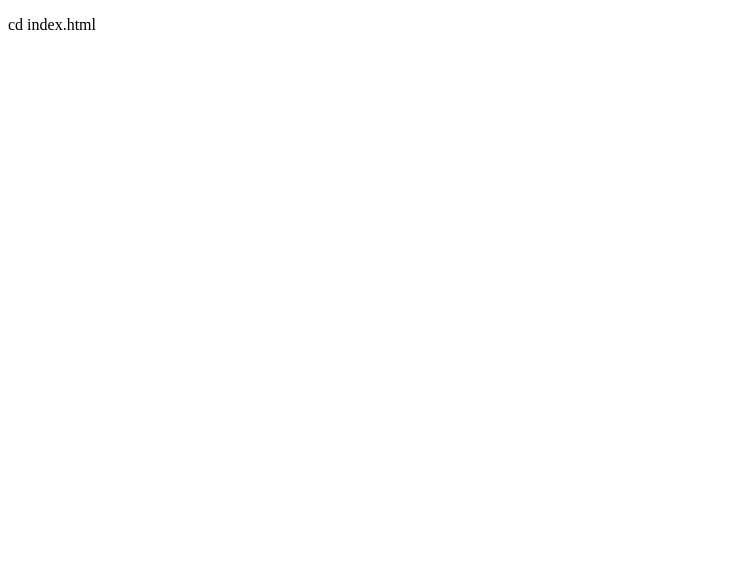
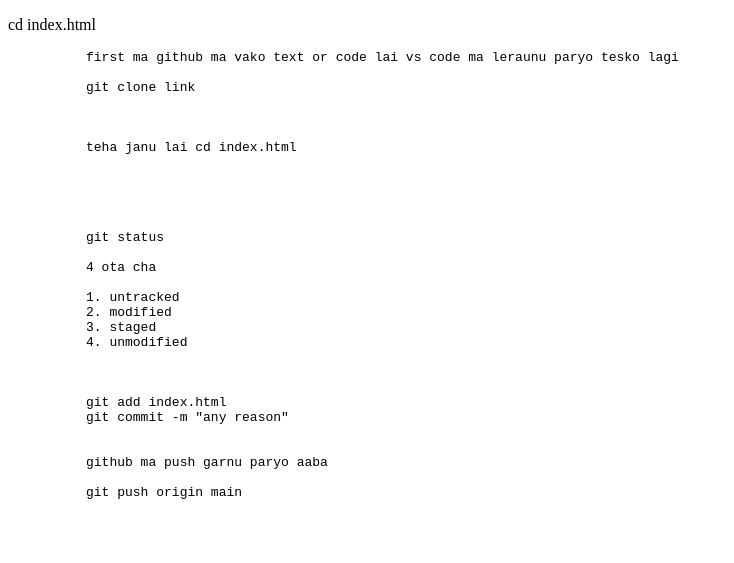
Before and after one commit to githubsabin/Sabin-demo, a plain HTML site: page index.html in a window 1280 px wide. Shown: the whole page, without its empty margins (0-734 px from the left). Drawn offline with Linux system fonts and the light colour scheme.

Commit message:
mailey bujeko github halka matra

```diff
--- a/index.html
+++ b/index.html
@@ -8,5 +8,42 @@
 <body>
          <p> cd index.html</p>
 
+<pre>
+          first ma github ma vako text or code lai vs code ma leraunu paryo tesko lagi
+
+          git clone link
+
+          <!-- tespachi repo bitra text or code huncha  -->
+
+          teha janu lai cd index.html
+
+          <!-- or click on that index.html  -->
+
+          <!-- kehi edit gareko cha ki nai vanera check garna ko lagi  -->
+
+          git status
+
+          4 ota cha
+
+          1. untracked
+          2. modified
+          3. staged
+          4. unmodified
+
+
+
+          git add index.html
+          git commit -m "any reason"
+
+
+          github ma push garnu paryo aaba
+
+          git push origin main
+
+
+
+
+</pre>
+
 </body>
 </html>
```
